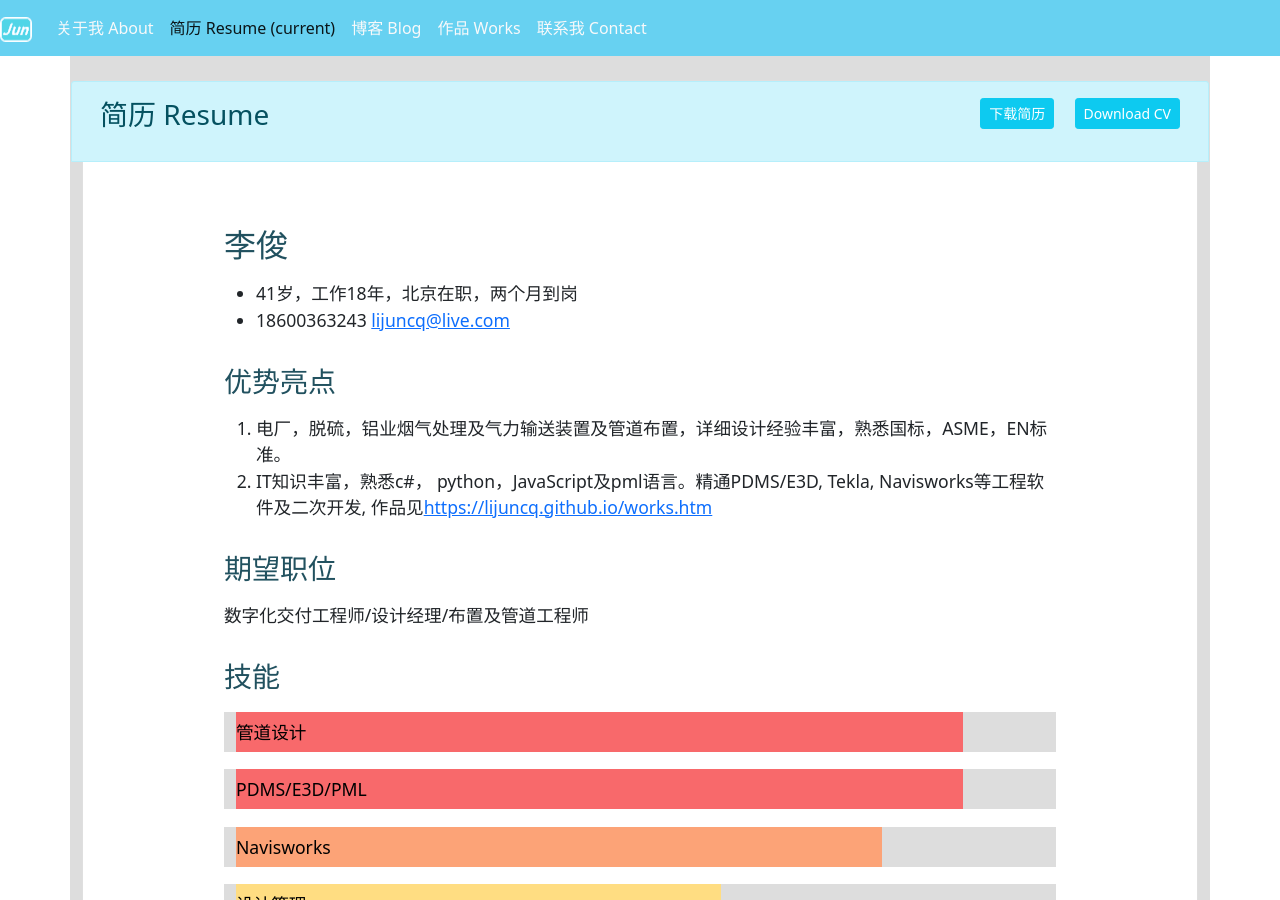
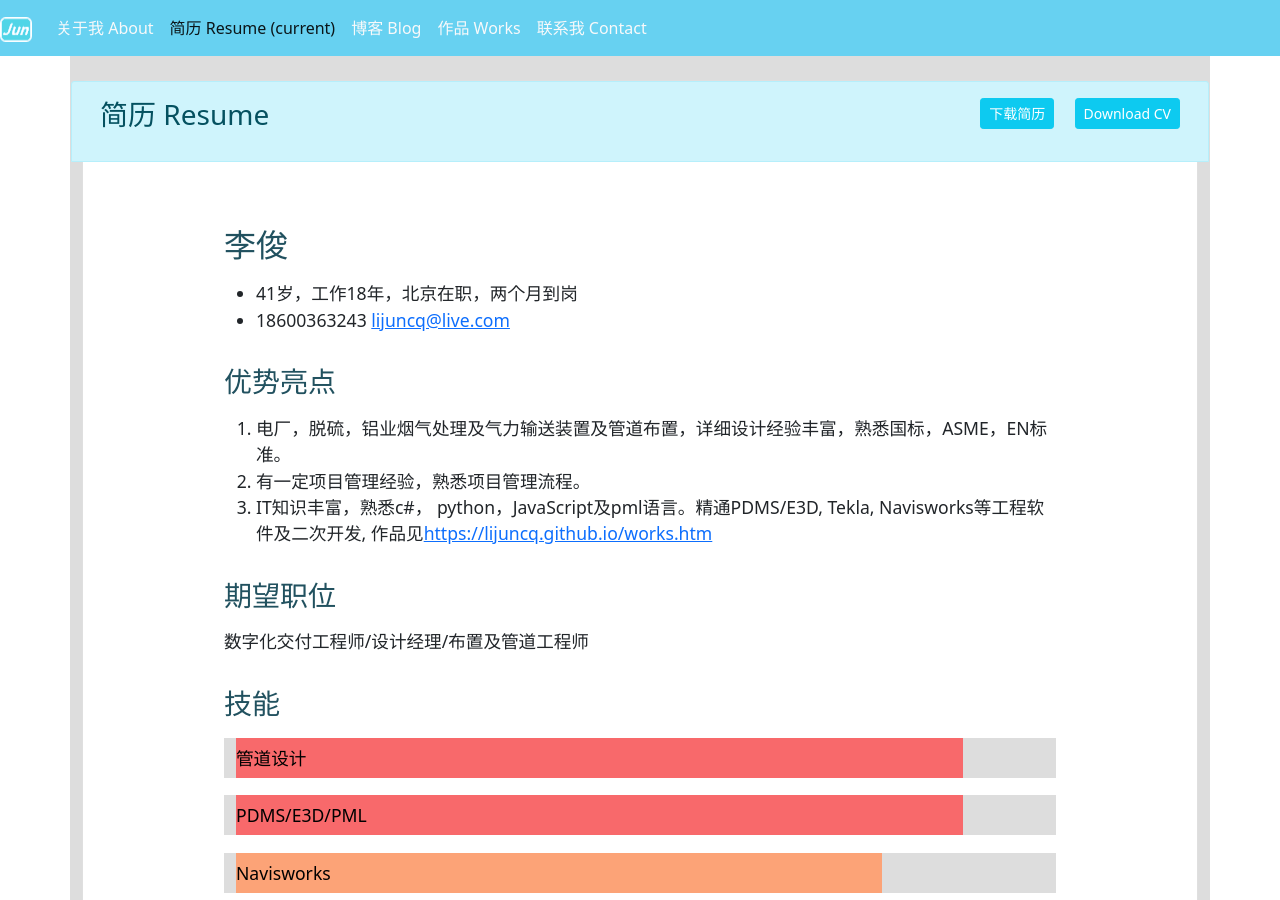
Before and after one commit to lijuncq/lijuncq.github.io, a Jekyll site: the page built from resume.md, in a window 1280 px wide and 900 px high. Built offline with Jekyll 4.4.1, drawn with Linux system fonts in a browser that asks for light colours; nearby versions of some CDN libraries; our own code applies the rules of GitHub Pages for plain Markdown files.

Commit message:
Update resume.md

```diff
--- a/resume.md
+++ b/resume.md
@@ -10,7 +10,8 @@ layout: Resume
 ### 优势亮点
 
 1. 电厂，脱硫，铝业烟气处理及气力输送装置及管道布置，详细设计经验丰富，熟悉国标，ASME，EN标准。
-2. IT知识丰富，熟悉c#， python，JavaScript及pml语言。精通PDMS/E3D, Tekla, Navisworks等工程软件及二次开发,
+2. 有一定项目管理经验，熟悉项目管理流程。
+3. IT知识丰富，熟悉c#， python，JavaScript及pml语言。精通PDMS/E3D, Tekla, Navisworks等工程软件及二次开发,
 作品见[https://lijuncq.github.io/works.htm](https://lijuncq.github.io/works.htm)
 
 ### 期望职位
```
